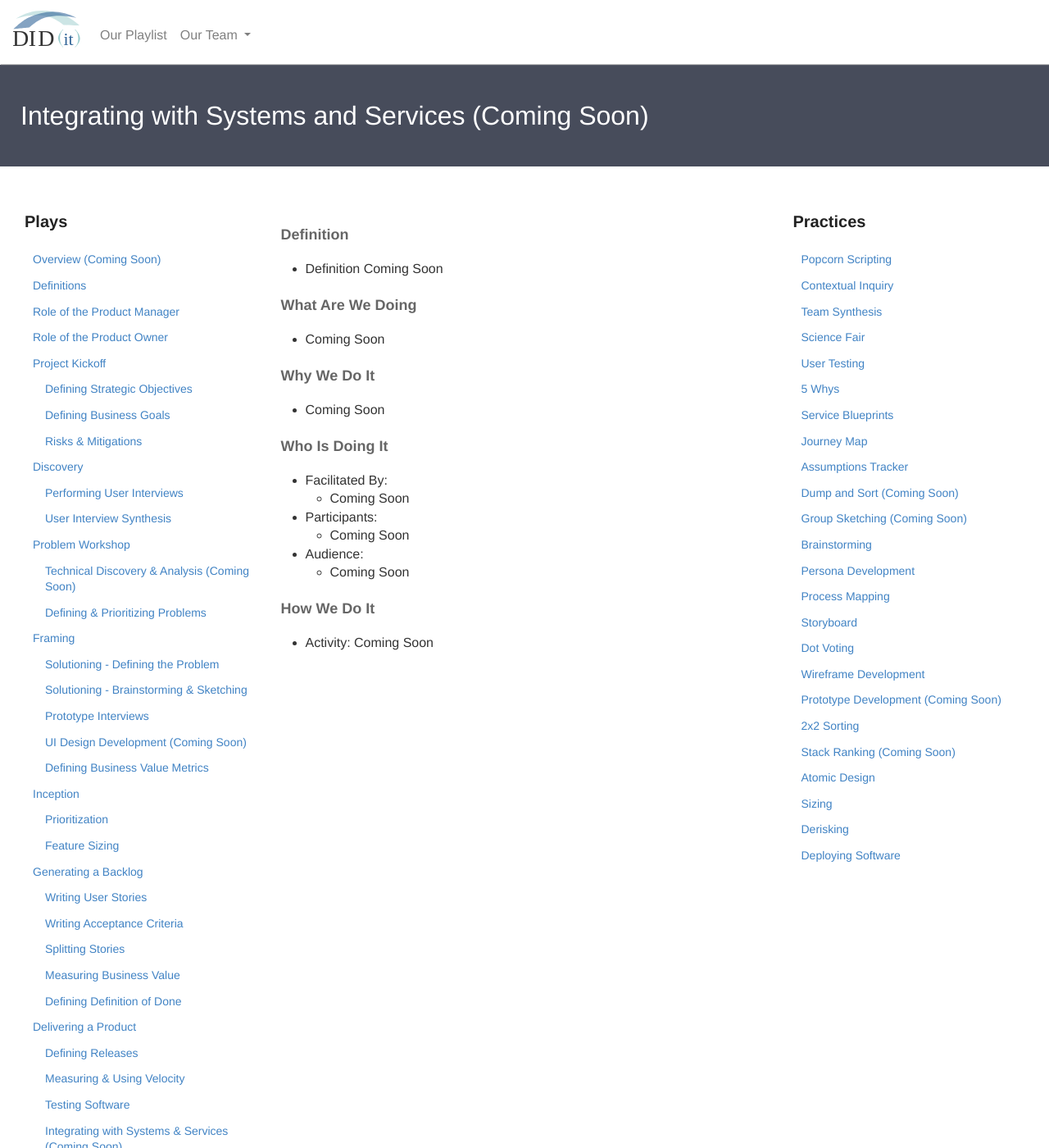
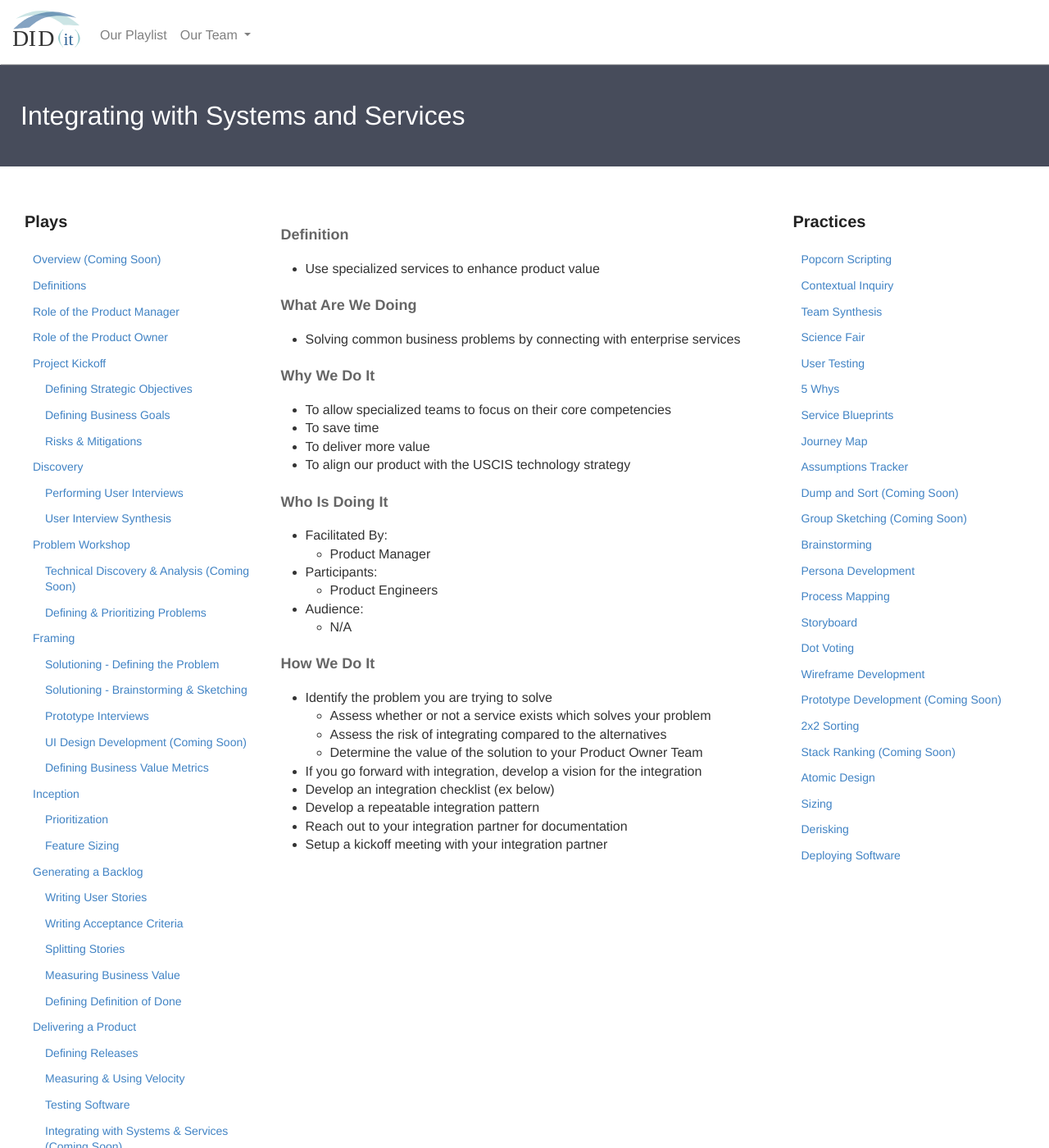
Before and after one commit to KnightPointSystems/kps_playbook, a Jekyll site: the page built from integrating-systems-services.md, in a window 1280 px wide and 1400 px high. Shown: the whole window at 82% size. Built offline with Jekyll 4.4.1, drawn with Linux system fonts in a browser that asks for light colours; nearby versions of some CDN libraries.

Commit message:
Update integrating-systems-services.md

```diff
--- a/integrating-systems-services.md
+++ b/integrating-systems-services.md
@@ -1,7 +1,7 @@
 ---
 layout: page
-title: Integrating with Systems and Services (Coming Soon)
-header: Integrating with Systems and Services (Coming Soon)
+title: Integrating with Systems and Services
+header: Integrating with Systems and Services
 permalink: /integrating-systems-services/
 ---
 <div class="row">
@@ -13,19 +13,22 @@ permalink: /integrating-systems-services/
             Definition
         </h4>
 		<ul>
-		<li>Definition Coming Soon</li>
+		<li>Use specialized services to enhance product value</li>
 		</ul>
         <h4 class="What" id="What">
             What Are We Doing
         </h4>
-	<ul>
-        <li>Coming Soon</li>
-	</ul>
+		<ul>
+        		<li>Solving common business  problems by connecting with enterprise services</li>
+		</ul>
         <h4 class="Why" id="Why">
             Why We Do It
         </h4>
             <ul>
-                <li>Coming Soon</li>
+                <li>To allow specialized teams to focus on their core competencies</li>
+		<li>To save time</li>
+		<li>To deliver more value</li>
+		<li>To align our product with the USCIS technology strategy</li>
 	    </ul>
         <h4 class="Who" id="Who">
             Who Is Doing It
@@ -33,17 +36,17 @@ permalink: /integrating-systems-services/
             <ul>
                 <li>Facilitated By:
     	            <ul>
-        	      <li>Coming Soon</li>
+        	      <li>Product Manager</li>
     	            </ul>
                  </li>
                 <li>Participants:
     	            <ul>
-                      <li>Coming Soon</li>
+                      <li>Product Engineers</li>
                     </ul>
                 </li>
                 <li>Audience:
     	            <ul>
-                      <li>Coming Soon</li>
+                      <li>N/A</li>
                   </ul>
                 </li>
             </ul>
@@ -51,7 +54,17 @@ permalink: /integrating-systems-services/
             How We Do It
         </h4>
             <ul>
-               <li>Activity: Coming Soon</li>
+               <li>Identify the problem you are trying to solve</li>
+		<ul>
+			<li>Assess whether or not a service exists which solves your problem</li>
+			<li>Assess the risk of integrating compared to the alternatives</li>
+			<li>Determine the value of the solution to your Product Owner Team</li>
+		</ul>
+		<li>If you go forward with integration, develop a vision for the integration</li>
+		<li>Develop an integration checklist (ex below)</li>
+		<li>Develop a repeatable integration pattern</li>
+		<li>Reach out to your integration partner for documentation</li>
+		<li>Setup a kickoff meeting with your integration partner</li>
             </ul>
     </div>
     <div class="col-md-3">
```
